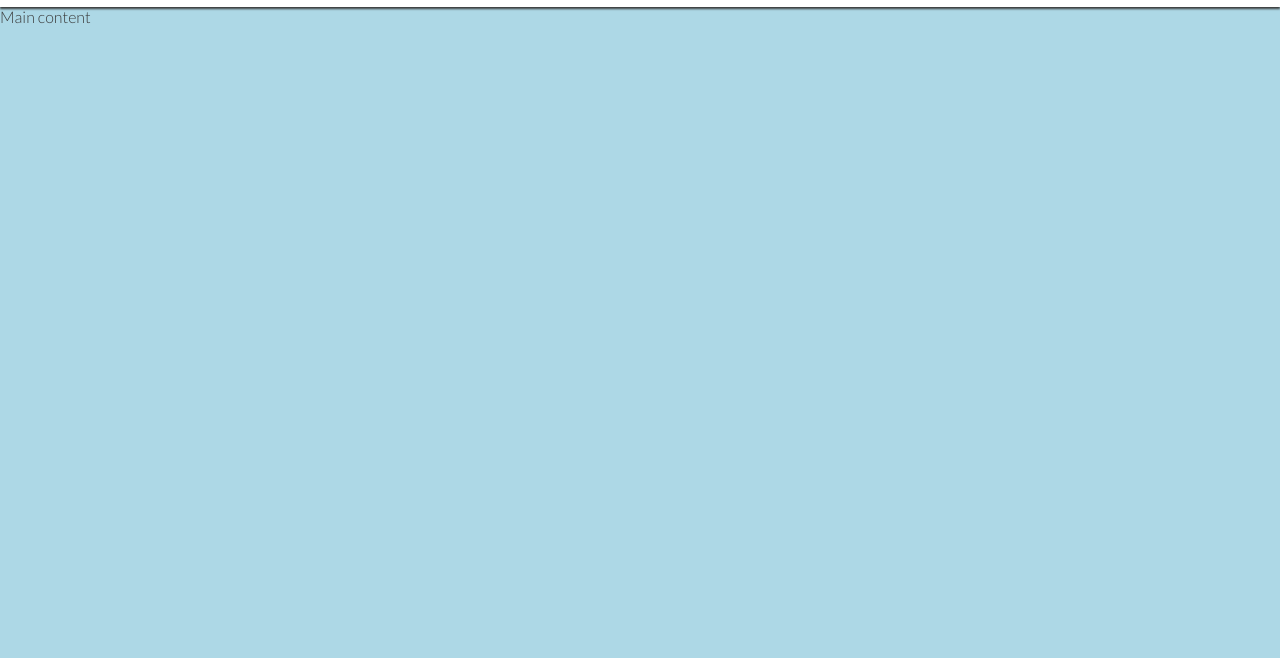
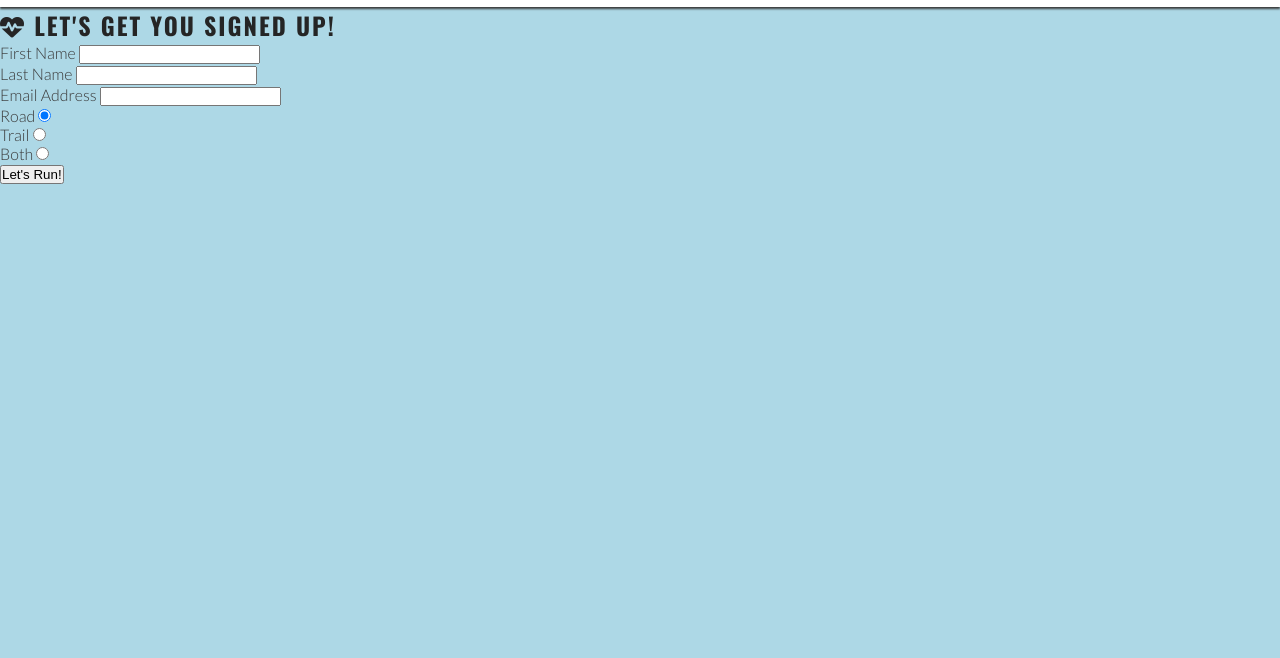
Before and after one commit to EmaMiha/Running-project, a plain HTML site: page signup.html in a window 1280 px wide. Shown: the part 72-730 px from the top of the page. Drawn offline with nearby package versions, Linux system fonts and the light colour scheme.

Commit message:
Add sign up form in signup.html

```diff
--- a/signup.html
+++ b/signup.html
@@ -44,7 +44,39 @@
 
     </header>
     <!-- Main content -->
-    <main>Main content</main>
+    <main>
+
+      <section id="signup">
+        <form id="signup-form" method="POST" action="https://formdump.codeinstitute.net">
+            <h2><i class="fa-solid fa-heartbeat"></i> Let's get you signed up!</h2>
+            <label for="first_name">First Name</label>
+            <input type="text" name="first_name" id="first_name" class="text-input" required>
+            <br>
+            <label for="last_name">Last Name</label>
+            <input type="text" name="last_name" id="last_name" class="text-input" required>
+            <br>
+            <label for="email_address">Email Address</label>
+            <input type="email" name="email_address" id="email_address" class="text-input" required>
+            <br>
+            <div class="radio-buttons">
+                <div>
+                    <label for="road">Road</label>
+                    <input type="radio" name="running_preference" id="road" value="road" required checked>
+                </div>
+                <div>
+                    <label for="trail">Trail</label>
+                    <input type="radio" name="running_preference" id="trail" value="trail" required>
+                </div>
+                <div>
+                    <label for="both">Both</label>
+                    <input type="radio" name="running_preference" id="both" value="both" required>
+                </div>
+            </div>
+            <button type="submit" class="join-button">Let's Run!</button>
+        </form>
+    </section>
+
+    </main>
     <!-- Footer -->
     <footer>
 
```
